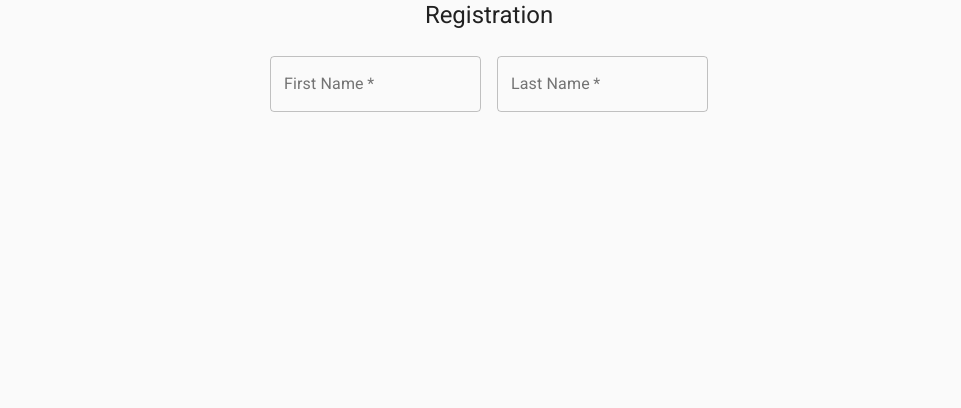
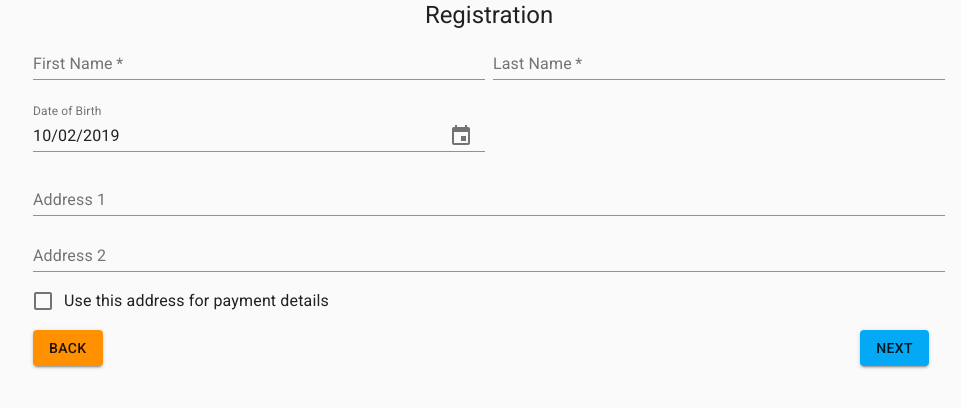
Before and after one commit to gluo7777/LoginUI, a React (Create React App) app in the folder login-materialui/: page / in a window 1280 px wide. Shown: the top 408 px of the page, without its empty margins (151-1112 px from the left). Built offline with nearby package versions, Linux system fonts and the light colour scheme.

Commit message:
added grid to regristation

```diff
--- a/login-materialui/package.json
+++ b/login-materialui/package.json
@@ -5,6 +5,9 @@
   "dependencies": {
     "@material-ui/core": "^4.4.3",
     "@material-ui/icons": "^4.4.3",
+    "@material-ui/pickers": "^3.2.6",
+    "date-fns": "^2.4.1",
+    "@date-io/date-fns": "latest",
     "react": "^16.10.1",
     "react-dom": "^16.10.1",
     "react-scripts": "3.1.2",
--- a/login-materialui/src/Registration.js
+++ b/login-materialui/src/Registration.js
@@ -1,6 +1,8 @@
-import { Avatar, Button, Checkbox, Container, FormControlLabel, Grid, Icon, Link, makeStyles, TextField, Typography, FormGroup, FormLabel } from '@material-ui/core';
-import { deepOrange } from '@material-ui/core/colors';
-import React from 'react';
+import DateFnsUtils from '@date-io/date-fns';
+import { Button, Checkbox, Container, FormControlLabel, Grid, makeStyles, TextField, Typography } from '@material-ui/core';
+import { KeyboardDatePicker, MuiPickersUtilsProvider } from '@material-ui/pickers';
+import 'date-fns';
+import React, { useState } from 'react';
 
 const useStyles = makeStyles(theme => ({
     container: {
@@ -21,13 +23,57 @@ const useStyles = makeStyles(theme => ({
 
 export default function Registration() {
     const classes = useStyles();
+    const [data, setData] = useState({ name: 'William' });
     return (
         <Container component="main" maxWidth="md" className={classes.container}>
             <Typography variant="h5" component="h1">Registration</Typography>
-            <form className={classes.form}>
-                <TextField variant="outlined" label="First Name" margin="normal" className={classes.textField} required />
-                <TextField variant="outlined" label="Last Name" margin="normal" className={classes.textField} required />
-            </form>
+            <Grid container spacing={1} justify="space-between">
+                <Grid item xs={6}>
+                    <TextField id="f" name="f" label="First Name" fullWidth required></TextField>
+                </Grid>
+                <Grid item xs={6}>
+                    <TextField id="l" name="l" label="Last Name" fullWidth required></TextField>
+                </Grid>
+                <Grid item xs={6}>
+                    <MuiPickersUtilsProvider utils={DateFnsUtils}>
+                        <KeyboardDatePicker
+                            disableToolbar
+                            variant="inline"
+                            format="MM/dd/yyyy"
+                            margin="normal"
+                            id="dob"
+                            label="Date of Birth"
+                            value={Date()}
+                            KeyboardButtonProps={{
+                                'aria-label': 'change date',
+                            }}
+                            onChange={() => console.log("Updated!")}
+                            fullWidth
+                        />
+                    </MuiPickersUtilsProvider>
+                </Grid>
+                <Grid item xs={6}>
+
+                </Grid>
+                <Grid item sm={12}>
+                    <TextField id="a" name="a" label="Address 1" fullWidth></TextField>
+                </Grid>
+                <Grid item sm={12}>
+                    <TextField id="a2" name="a2" label="Address 2" fullWidth></TextField>
+                </Grid>
+                <Grid item sm={12}>
+                    <FormControlLabel control={<Checkbox />}
+                        label="Use this address for payment details" />
+                </Grid>
+                <Grid container spacing={2} item sm={12} justify="space-between">
+                    <Grid item sm={6} container justify="flex-start">
+                        <Button color="secondary" variant="contained" onClick={() => console.log({ data })}>Back</Button>
+                    </Grid>
+                    <Grid item sm={6} container justify="flex-end">
+                        <Button color="primary" variant="contained" onClick={() => setData({ msg: 'hello' })}>NEXT</Button>
+                    </Grid>
+                </Grid>
+            </Grid>
         </Container>
     );
 }
```
Also changed, not shown: 1 other file (tests, documents, lock files or other folders).
